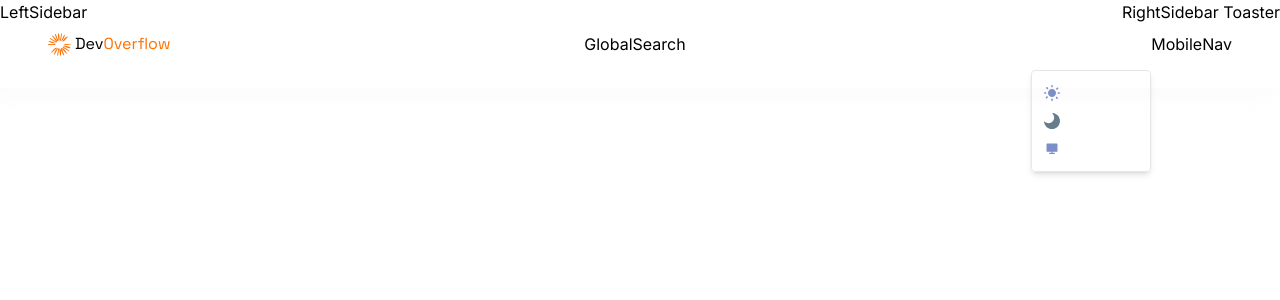
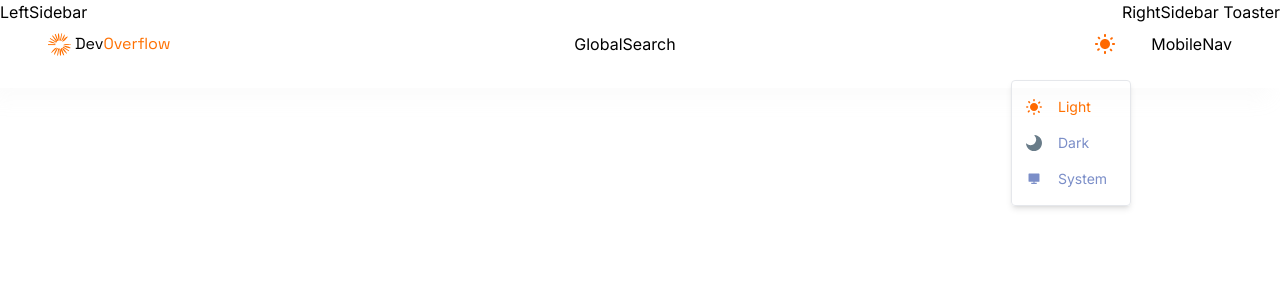
Before and after one commit to TheMahe/hexa_stack_overflow_nextjs14, a Next.js app: page / in a window 1280 px wide. Both pictures are taken after a click on the button 1115 px from the left and 44 px from the top of the page. Shown: the top 300 px of the page. Built offline with nearby package versions, Linux system fonts and the light colour scheme; no server answers.

Commit message:
implemented theme change

```diff
--- a/components/shared/navbar/Theme.tsx
+++ b/components/shared/navbar/Theme.tsx
@@ -18,7 +18,7 @@
     <Menubar className="relative border-none bg-transparent shadow-none">
       <MenubarMenu>
         <MenubarTrigger className="focus:bg-light-900 data-[state=open]:bg-light-900 dark:focus:bg-dark-200 dark:data-[state=open]:bg-dark-200">
-          {/* {mode === "light" ? (
+          {mode === "light" ? (
             <Image
               src="/assets/icons/sun.svg"
               width={20}
@@ -34,11 +34,23 @@
               alt="sun"
               className="active-theme"
             />
-          )} */}
+          )}
         </MenubarTrigger>
         <MenubarContent className="absolute right-[-3rem] mt-3 min-w-[120px] rounded border py-2 dark:border-dark-400 dark:bg-dark-300 ">
           {themes.map((item) => (
-            <MenubarItem key={item.value} onClick={() => {}}>
+            <MenubarItem
+              key={item.value}
+              className="flex items-center gap-4 px-2.5 py-2 dark:focus:bg-dark-400"
+              onClick={() => {
+                setMode(item.value);
+
+                if (item.value !== "system") {
+                  localStorage.theme = item.value;
+                } else {
+                  localStorage.removeItem("theme");
+                }
+              }}
+            >
               <Image
                 src={item.icon}
                 alt={item.value}
@@ -46,6 +58,15 @@
                 height={16}
                 className={`${mode === item.value ? "active-theme" : ""}`}
               />
+              <p
+                className={`body-semibold text-light-500 ${
+                  mode === item.value
+                    ? "text-primary-500"
+                    : "text-dark100_light900"
+                }`}
+              >
+                {item.label}
+              </p>
             </MenubarItem>
           ))}
         </MenubarContent>
--- a/context/ThemeProvider.tsx
+++ b/context/ThemeProvider.tsx
@@ -13,18 +13,22 @@
   const [mode, setMode] = useState("");
 
   const handleThemeChange = () => {
-    if (mode === "dark") {
-      setMode("light");
-      document.documentElement.classList.add("light");
-    } else {
+    if (
+      localStorage.theme === "dark" ||
+      (!("theme" in localStorage) &&
+        window.matchMedia("(prefers-color-scheme: dark)").matches)
+    ) {
       setMode("dark");
       document.documentElement.classList.add("dark");
+    } else {
+      setMode("light");
+      document.documentElement.classList.remove("dark");
     }
   };
 
-  // useEffect(() => {
-  //   handleThemeChange();
-  // }, [mode]);
+  useEffect(() => {
+    handleThemeChange();
+  }, [mode]);
 
   return (
     <ThemeContext.Provider value={{ mode, setMode }}>
```
